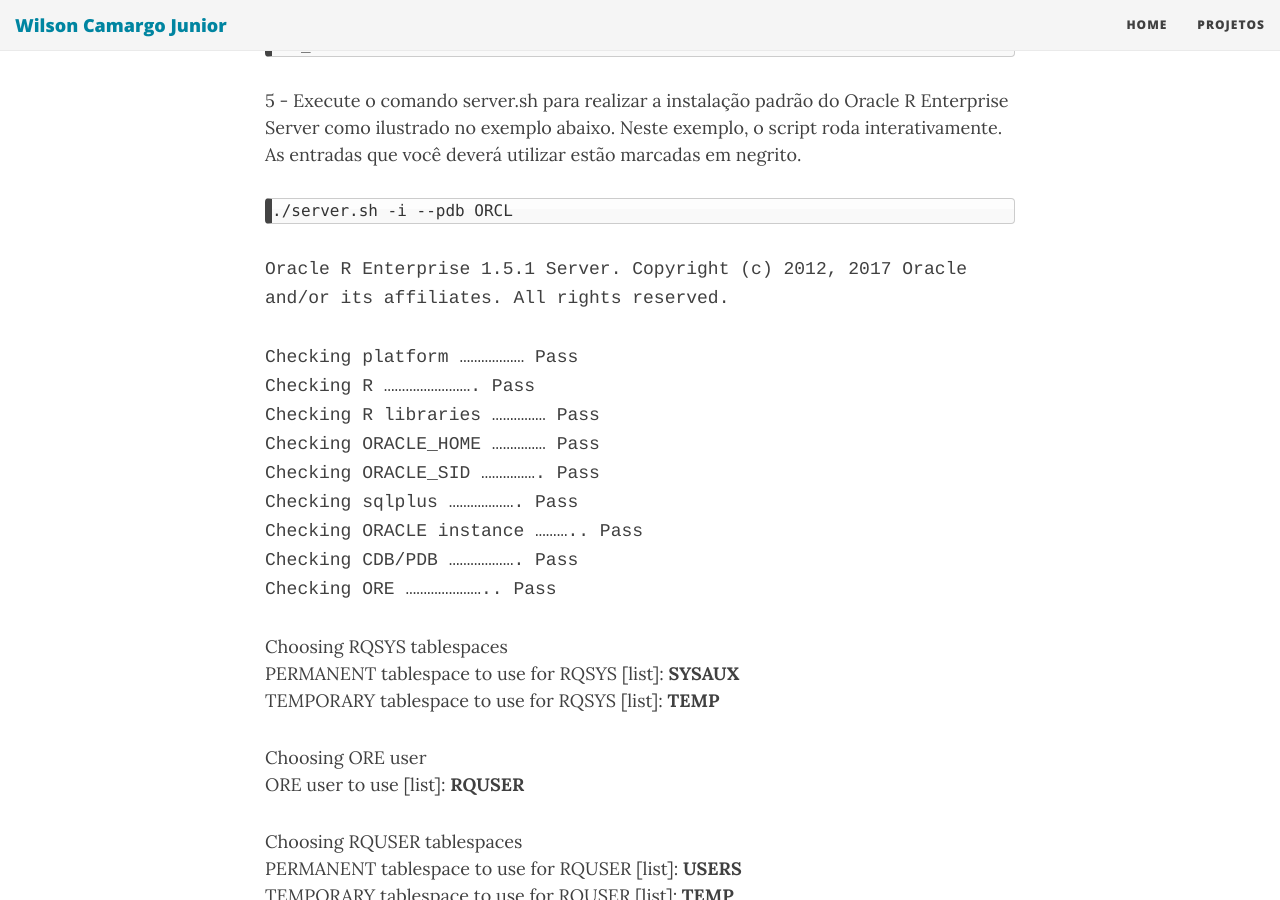
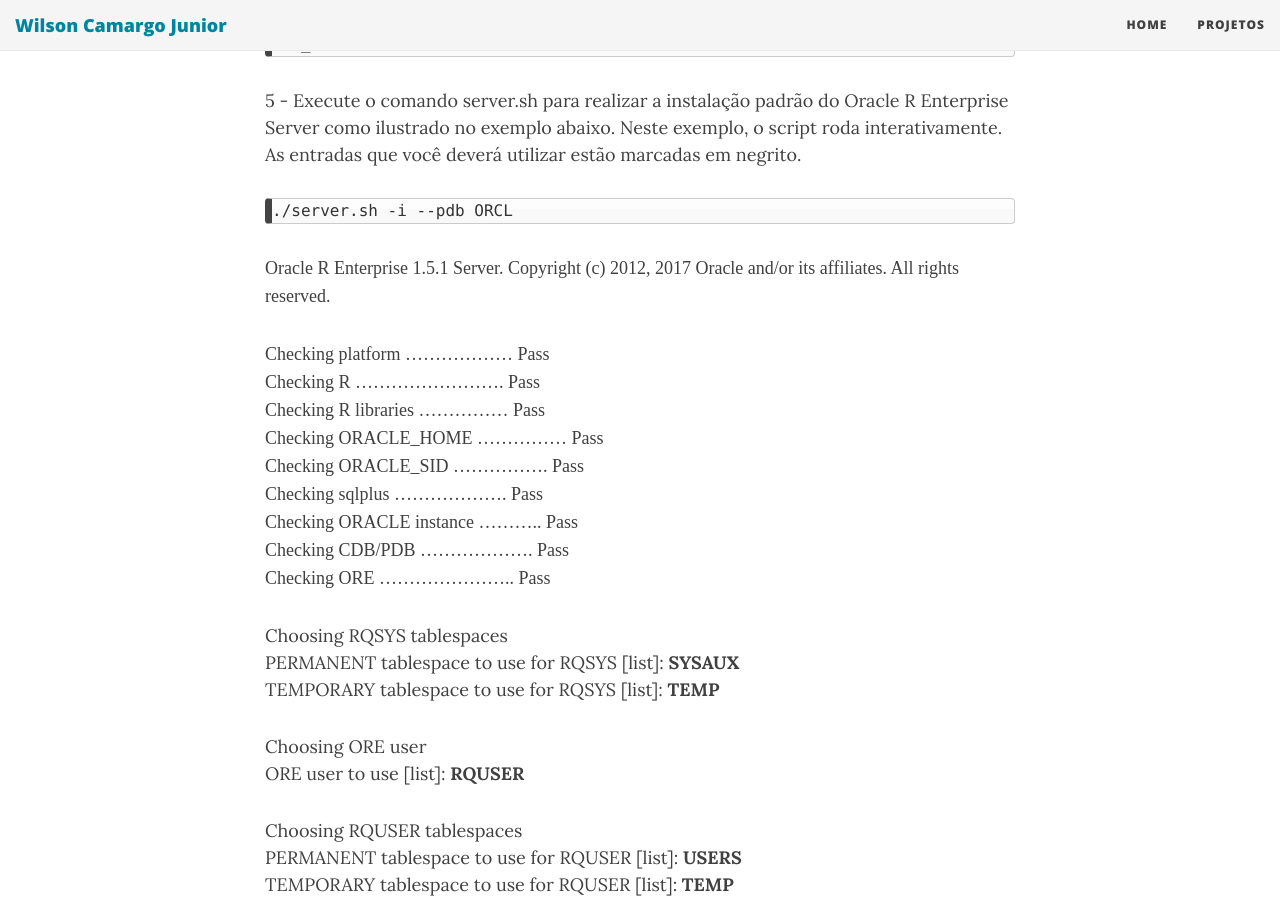
Before and after one commit to wilson-camargo-jr/teste, a Jekyll site: the page built from _posts/2018-06-18-ANN-ORE-P3.md, in a window 1280 px wide and 900 px high, scrolled down 5079 px. Built offline with Jekyll 4.4.1, drawn with Linux system fonts in a browser that asks for light colours; nearby versions of some CDN libraries.

Commit message:
Update 2018-06-18-ANN-ORE-P3.md

````diff
--- a/_posts/2018-06-18-ANN-ORE-P3.md
+++ b/_posts/2018-06-18-ANN-ORE-P3.md
@@ -147,10 +147,10 @@
 ```
 ./server.sh -i --pdb ORCL
 ```
-<span style="font-family: 'Courier'; font-size=1">
+<span style="font-family: 'Courier New, Courier, monospace'; font-size: 1">
 Oracle R Enterprise 1.5.1 Server.   Copyright (c) 2012, 2017 Oracle and/or its affiliates. All rights reserved.</span>
 
-<span style="font-family: 'Courier'; font-size=2">
+<span style="font-family: 'Courier New, Courier, monospace'; font-size=2">
 Checking platform .................. Pass
 Checking R ......................... Pass
 Checking R libraries ............... Pass
````
